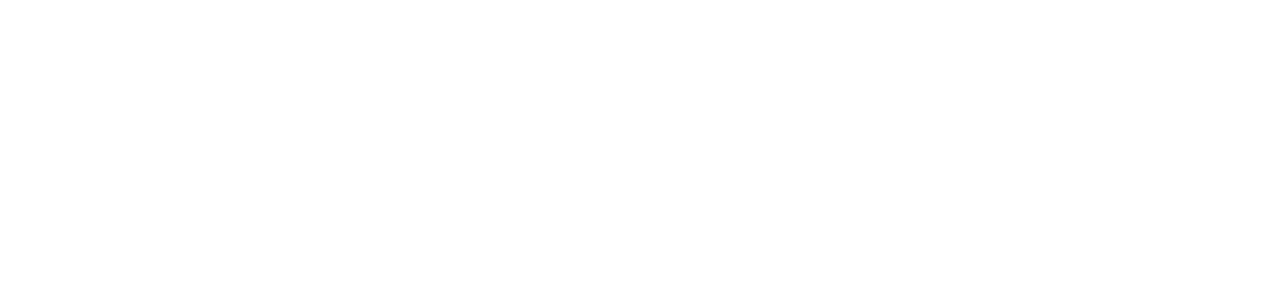
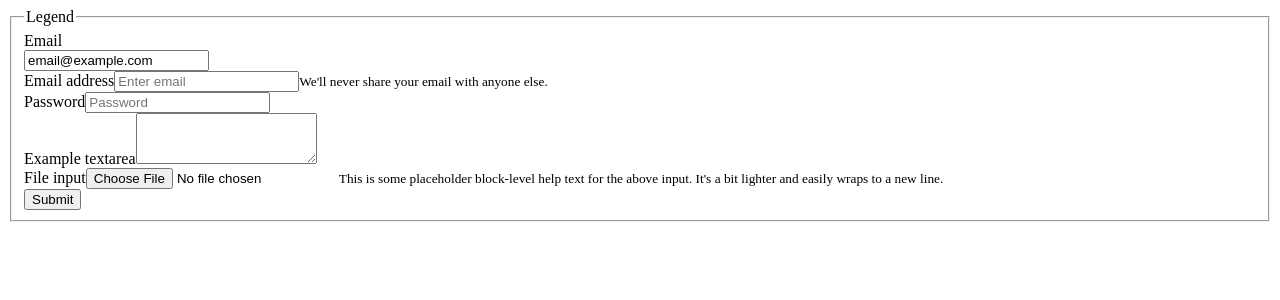
Before and after one commit to TeamSix-ORG/greenfield-project, a React app: page /editUserProfile in a window 1280 px wide. Shown: the top 300 px of the page. Built offline with nearby package versions, Linux system fonts and the light colour scheme; the HTML template or start-up script is replaced by a standard one.

Commit message:
doing the user profile edit tab

```diff
--- /dev/null
+++ b/react-client/src/components/userDashboard/editUserProfile.jsx
@@ -0,0 +1,50 @@
+import React, { Component } from 'react';
+
+class EditUserProfile extends Component {
+    constructor(props) {
+        super(props)
+        this.state={}
+    }
+    render() {
+        return (
+            <div>
+                <form>
+  <fieldset>
+    <legend>Legend</legend>
+    <div class="form-group row">
+      <label for="staticEmail" class="col-sm-2 col-form-label">Email</label>
+      <div class="col-sm-10">
+        <input type="text" readonly="" class="form-control-plaintext" id="staticEmail" value="email@example.com"/>
+      </div>
+    </div>
+    <div class="form-group">
+      <label for="exampleInputEmail1">Email address</label>
+      <input type="email" class="form-control" id="exampleInputEmail1" aria-describedby="emailHelp" placeholder="Enter email"/>
+      <small id="emailHelp" class="form-text text-muted">We'll never share your email with anyone else.</small>
+    </div>
+    <div class="form-group">
+      <label for="exampleInputPassword1">Password</label>
+      <input type="password" class="form-control" id="exampleInputPassword1" placeholder="Password"/>
+    </div>
+
+    <div class="form-group">
+      <label for="exampleTextarea">Example textarea</label>
+      <textarea class="form-control" id="exampleTextarea" rows="3"></textarea>
+    </div>
+    <div class="form-group">
+      <label for="exampleInputFile">File input</label>
+      <input type="file" class="form-control-file" id="exampleInputFile" aria-describedby="fileHelp" />
+      <small id="fileHelp" class="form-text text-muted">This is some placeholder block-level help text for the above input. It's a bit lighter and easily wraps to a new line.</small>
+    </div>
+
+    <button type="submit" class="btn btn-primary">Submit</button>
+  </fieldset>
+</form>
+            </div>
+        );
+    }
+}
+
+
+
+export default EditUserProfile;
--- a/react-client/src/components/userDashboard/search.jsx
+++ b/react-client/src/components/userDashboard/search.jsx
@@ -62,12 +62,12 @@
     return (
       <div>
 
-      <form class="form-inline my-2 my-lg-0" onSubmit={this.submitSearchHandler.bind(this)}>
-      <input class="form-control mr-sm-2" type="text" placeholder="Search" name="eventName"
+      <form className="form-inline my-2 my-lg-0" onSubmit={this.submitSearchHandler.bind(this)}>
+      <input className="form-control mr-sm-2" type="text" placeholder="Search" name="eventName"
             id="eventName"
             onChange={this.searchIpuntChangeHandler.bind(this)}
             value={this.state.eventName}/>
-      <button class="btn btn-secondary my-2 my-sm-0" type="submit">Search</button>
+      <button className="btn btn-secondary my-2 my-sm-0" type="submit">Search</button>
     </form>
       </div>
       // <div>
--- a/react-client/src/components/userDashboard/userDashboard.jsx
+++ b/react-client/src/components/userDashboard/userDashboard.jsx
@@ -104,12 +104,12 @@
       //   </div>
       // </div>
       <div>
-      <nav class="navbar navbar-expand-lg navbar-dark bg-primary">
-        <a class="navbar-brand" href="/userdashboard">
+      <nav className="navbar navbar-expand-lg navbar-dark bg-primary">
+        <a className="navbar-brand" href="/userdashboard">
           Home
         </a>
         <button
-          class="navbar-toggler"
+          className="navbar-toggler"
           type="button"
           data-toggle="collapse"
           data-target="#navbarColor01"
@@ -117,26 +117,26 @@
           aria-expanded="false"
           aria-label="Toggle navigation"
         >
-          <span class="navbar-toggler-icon"></span>
+          <span className="navbar-toggler-icon"></span>
         </button>
-        <div class="collapse navbar-collapse" id="navbarColor01">
-          <ul class="navbar-nav mr-auto">
-            <li class="nav-item">
+        <div className="collapse navbar-collapse" id="navbarColor01">
+          <ul className="navbar-nav mr-auto">
+            <li className="nav-item">
               <a
-                class="nav-link"
+                className="nav-link"
                 href="/attendedevents"
                 // onClick={this.toggleStates.bind(this)}
               >
                 Attended Events
               </a>
             </li>
-            <li class="nav-item">
-              <a class="nav-link" href="/profile">
+            <li className="nav-item">
+              <a className="nav-link" href="/profile">
                 Profile
               </a>
             </li>
-            <li class="nav-item">
-              <a class="nav-link" href="#">
+            <li className="nav-item">
+              <a className="nav-link" href="#">
                 About
               </a>
             </li>
--- a/react-client/src/components/userDashboard/userProfile.jsx
+++ b/react-client/src/components/userDashboard/userProfile.jsx
@@ -1,10 +1,15 @@
 import React, { Component } from "react";
 import axios from "axios";
+import { Redirect } from "react-router-dom";
 
 class UserProfile extends Component {
   constructor(props) {
     super(props);
-    this.state = { userId: "5e148bf8fc13ae0c40000006", profile: [] };
+    this.state = {
+      userId: "5e148bf8fc13ae0c40000006",
+      profile: [],
+      redirect: false
+    };
   }
 
   componentDidMount() {
@@ -15,9 +20,9 @@
       });
     });
   }
-  // fetchUserProfile(id){
-
-  // }
+  changeRedirection() {
+    this.setState({ redirect: !this.state.redirect });
+  }
 
   render() {
     // D  E   S   I   G   N   E //
@@ -52,10 +57,21 @@
       color: "black"
     };
 
-    //                          //
+    //  F   I   N   I   S   H   E   D//
+    if (this.state.redirect) {
+      this.changeRedirection();
+      return (
+        <Redirect
+          to={{
+            pathname: "/editUserProfile",
+            state: { userId: this.state.userId }
+          }}
+        />
+      );
+    }
     return (
       <div>
-        {this.state.profile.length > 0 ? (
+        {this.state.profile.length > 0 && !this.state.redirect ? (
           <div style={card}>
             <img src={this.state.profile[0].imgUrl} style={{ width: "100%" }} />
             <h1>
@@ -67,7 +83,12 @@
             <p>Birth Date: {this.state.profile[0].birthDate}</p>
             <p>About: {this.state.profile[0].about}</p>
             <p>
-              <button style={button} onClick={this.editUserProfile}>Edit</button>
+              <button
+                style={button}
+                onClick={this.changeRedirection.bind(this)}
+              >
+                Edit
+              </button>
             </p>
           </div>
         ) : null}
--- a/react-client/src/index.jsx
+++ b/react-client/src/index.jsx
@@ -9,6 +9,7 @@
 import UserDashboard from './components/userDashboard/userDashboard.jsx'
 import AttendedEvents from './components/userDashboard/attendedEvents.jsx'
 import UserProfile from './components/userDashboard/userProfile.jsx'
+import EditUserProfile from './components/userDashboard/editUserProfile.jsx'
 
 
 
@@ -31,6 +32,9 @@
 						<Route path="/userdashboard" component={UserDashboard} />
 						<Route path="/attendedEvents" component={AttendedEvents} />
 						<Route path="/profile" component={UserProfile} />
+						<Route path="/editUserProfile" component={EditUserProfile} />
+
+						editUserProfile
 					</Switch>
 				</Router>
 			</div>
```
Also changed, not shown: react-client/src/des.css (deleted, +0 -34 lines), 1 other file (tests, documents, lock files or other folders).
